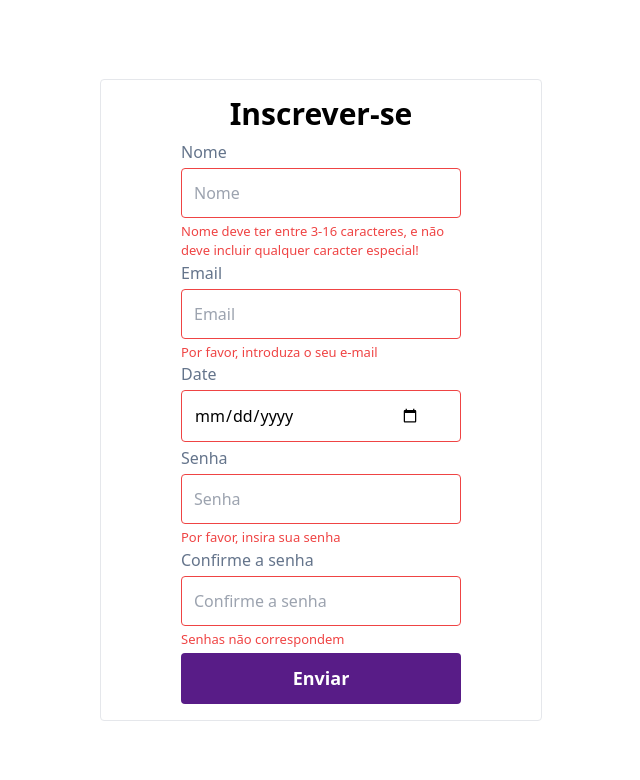
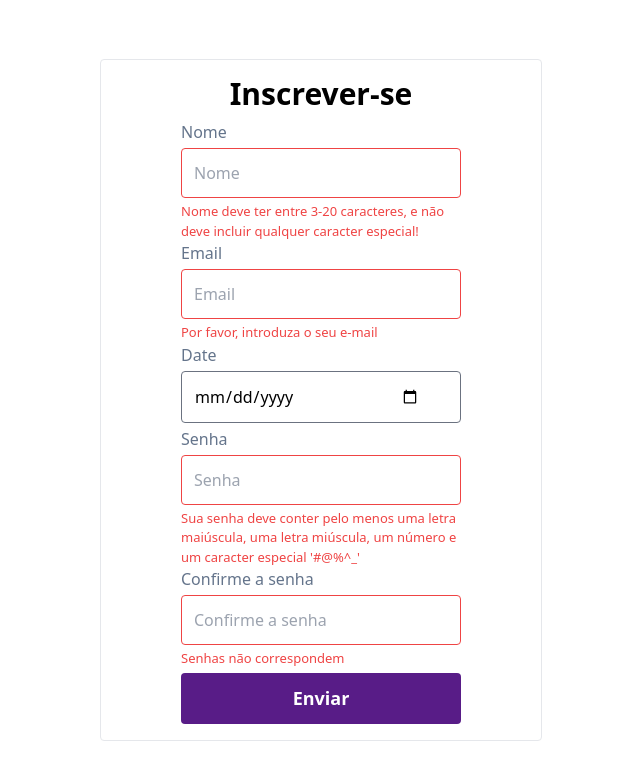
Before and after one commit to Edy-ux/nubank-ui, a React (Vite) app: page / in a window 1280 px wide. Shown: the top 780 px of the page, without its empty margins (319-959 px from the left). Built offline with nearby package versions, Linux system fonts and the light colour scheme.

Commit message:
add regex code

```diff
--- a/src/App.jsx
+++ b/src/App.jsx
@@ -17,46 +17,45 @@ function App() {
       id: 1,
       name: "username",
       type: "text",
-      errorMessage: "Nome deve ter entre 3-16 caracteres, e não deve incluir qualquer caracter especial!",
+      errorMessage: "Nome deve ter entre 3-20 caracteres, e não deve incluir qualquer caracter especial!",
       placeholder: "Nome",
-      pattern: 'john',
+      pattern: '^[A-Za-z0-9]{3,20}$',
       required: true
 
     },
 
     {
-      id: 3,
+      id: 2,
       name: "email",
       type: "email",
       errorMessage: "Por favor, introduza o seu e-mail",
       placeholder: "Email",
-
       required: true
+    },
+    {
+      id: 3,
+      name: "birthday",
+      type: "date",
+      placeholder: "Date",
 
     },
     {
       id: 4,
-      name: "birthday",
-      type: "date",
-      placeholder: "Date",
+      name: "password",
+      type: "password",
+      errorMessage: "Sua senha deve conter pelo menos uma letra maiúscula, uma letra miúscula, um número e um caracter especial '#@%^_'",
+      placeholder: "Senha",
+      pattern: '^([A-Z][a-z])(?=.*?[0-9])(?=.*?[#?!@$%^&*-]).{8,}$',
       required: true
 
     },
     {
       id: 5,
-      name: "password",
-      type: "password",
-      errorMessage: "Por favor, insira sua senha",
-      placeholder: "Senha",
-      required: true
-
-    },
-    {
-      id: 6,
       name: "confirmPassword",
       type: "password",
       errorMessage: "Senhas não correspondem",
       placeholder: "Confirme a senha",
+      pattern: values.password,
       required: true
 
     },
@@ -64,12 +63,14 @@ function App() {
 
   const handleSubmit = (e) => {
     e.preventDefault();
+    alert('Cadastrado com sucesso!')
+    console.log('values: ', values)
   }
   const onChange = (e) => {
     const { name, value } = e.target
     setValues((prevValue) => Object.assign({}, prevValue, { [name]: value }))
   }
-  console.log(values);
+
   return (
     <div className="flex justify-center flex-col items-center h-screen" >
       <div className="border border-gray-200 px-20 py-4 rounded">
--- a/src/input.css
+++ b/src/input.css
@@ -1,8 +1,3 @@
 input:invalid ~ span {
     display: block;
 }
-
- span {
-    display: none;
-    color: green
-}
```
